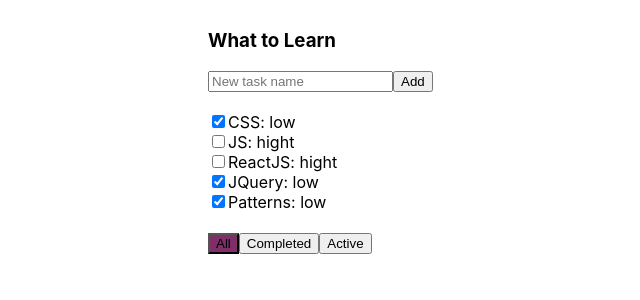
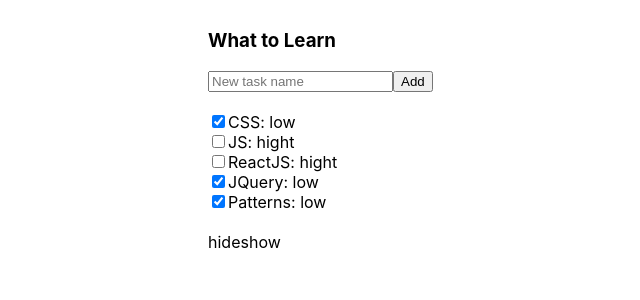
Before and after one commit to alx8437/todoList, a React (Create React App) app: page / in a window 1280 px wide. Shown: the top 300 px of the page, without its empty margins (192-832 px from the left). Built offline with nearby package versions, Linux system fonts and the light colour scheme.

Commit message:
add hide footer button

```diff
--- a/src/App.js
+++ b/src/App.js
@@ -6,7 +6,6 @@ import TodoListFooter from "./TodoListFooter";
 import PropTypes from 'prop-types';
 
 class App extends React.Component {
-
 
     state = {
         tasks: [
--- a/src/TodoListFooter.jsx
+++ b/src/TodoListFooter.jsx
@@ -2,7 +2,14 @@ import React from 'react';
 
 class TodoListFooter extends React.Component {
 
+    state = {
+        isHidden: false
+    }
+
+
+
     render = () => {
+
 
         let classForAll = this.props.filterValue === "All" ? "filter-active" : "";
         let classForCompleted = this.props.filterValue === "Completed" ? "filter-active" : "";
@@ -10,6 +17,7 @@ class TodoListFooter extends React.Component {
 
         return (
             <div className="todoList-footer">
+                {this.state.isHidden && <div>
                     <button
                         className={classForAll}
                         onClick={()=>{this.props.changeFilter("All")}}
@@ -23,7 +31,11 @@ class TodoListFooter extends React.Component {
                         onClick={()=>this.props.changeFilter("Active")}
                     >Active
                     </button>
+                </div>}
+                <span onClick={() => {this.setState({isHiden: false})}}>hide</span>
+                <span onClick={() => {this.setState({isHiden: true})}}>show</span>
             </div>
+
         )
     }
 }
--- a/src/TodoListHeader.jsx
+++ b/src/TodoListHeader.jsx
@@ -1,4 +1,4 @@
-import React from 'react';
+  import React from 'react';
 
 class TodoListHeader extends React.Component {
     constructor() {
```
Lines whose indentation alone changed are shown as unchanged.
